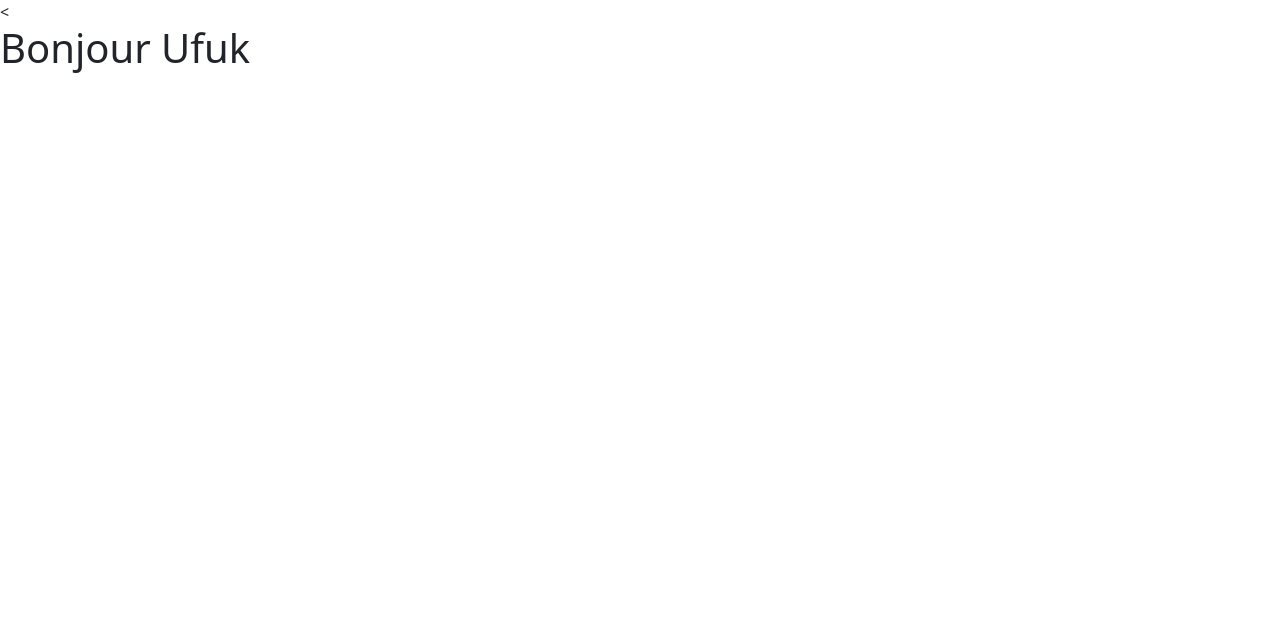
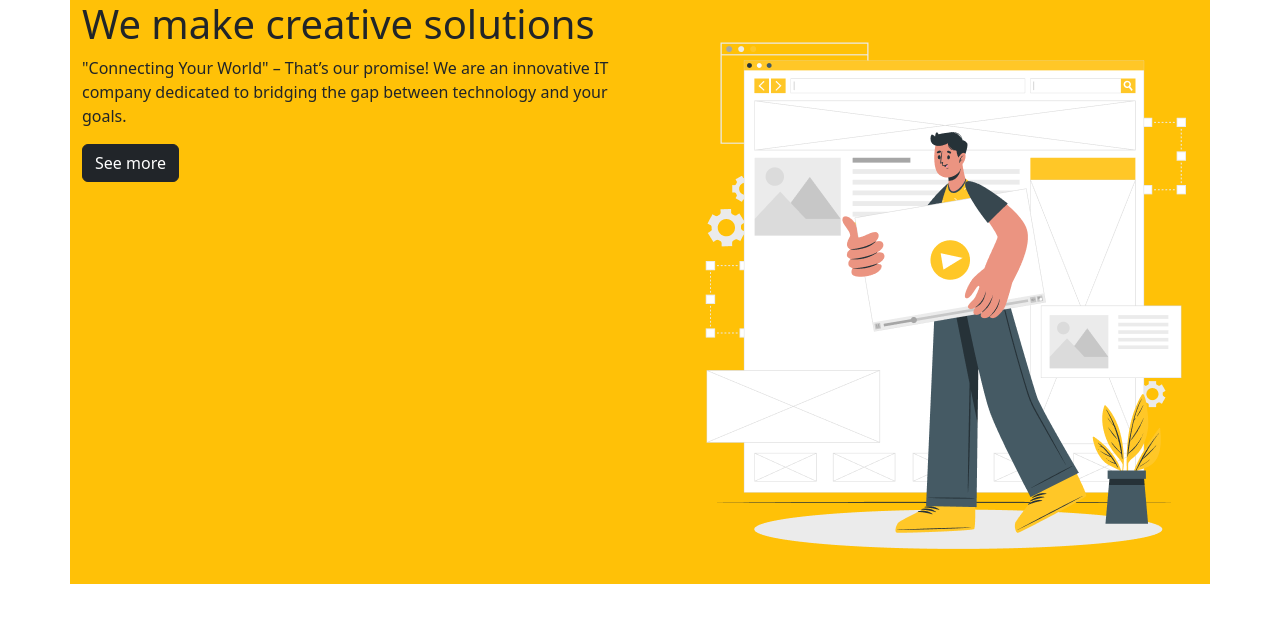
Before and after one commit to helal-chaima/UFUK, a plain HTML site: page index.html in a window 1280 px wide. Drawn offline with nearby package versions, Linux system fonts and the light colour scheme.

Commit message:
Merge PROJECT TO AND UFUK

```diff
--- a/index.html
+++ b/index.html
@@ -1,7 +1,7 @@
-<<!doctype html>
+<!doctype html>
 <html lang="en">
     <head>
-        <title>UFUK </title>
+        <title>Portfolio: chaima helal</title>
         <!-- Required meta tags -->
         <meta charset="utf-8" />
         <meta
@@ -23,7 +23,24 @@
             <!-- place navbar here -->
         </header>
         <main>
-            <h1>Bonjour Ufuk</h1>
+            <!--Start section1-->
+            <section>
+                <div class="container bg-warning">
+                    <div class="row">
+                        <div class="col-6">
+                            <h1> We make creative solutions</h1>
+                            <p>"Connecting Your World" – That’s our promise!
+                                We are an innovative IT company dedicated
+                                to bridging the gap between technology and your goals.
+                            </p>
+                            <button class="btn btn-dark">See more</button>
+                        </div>
+                        <div class="col-6 text-center">
+                            <img src="images/home.png">
+                        </div>
+                    </div>
+                </div>
+            </section>
         </main>
         <footer>
             <!-- place footer here -->
```
Also changed, not shown: images/home.png (added).
